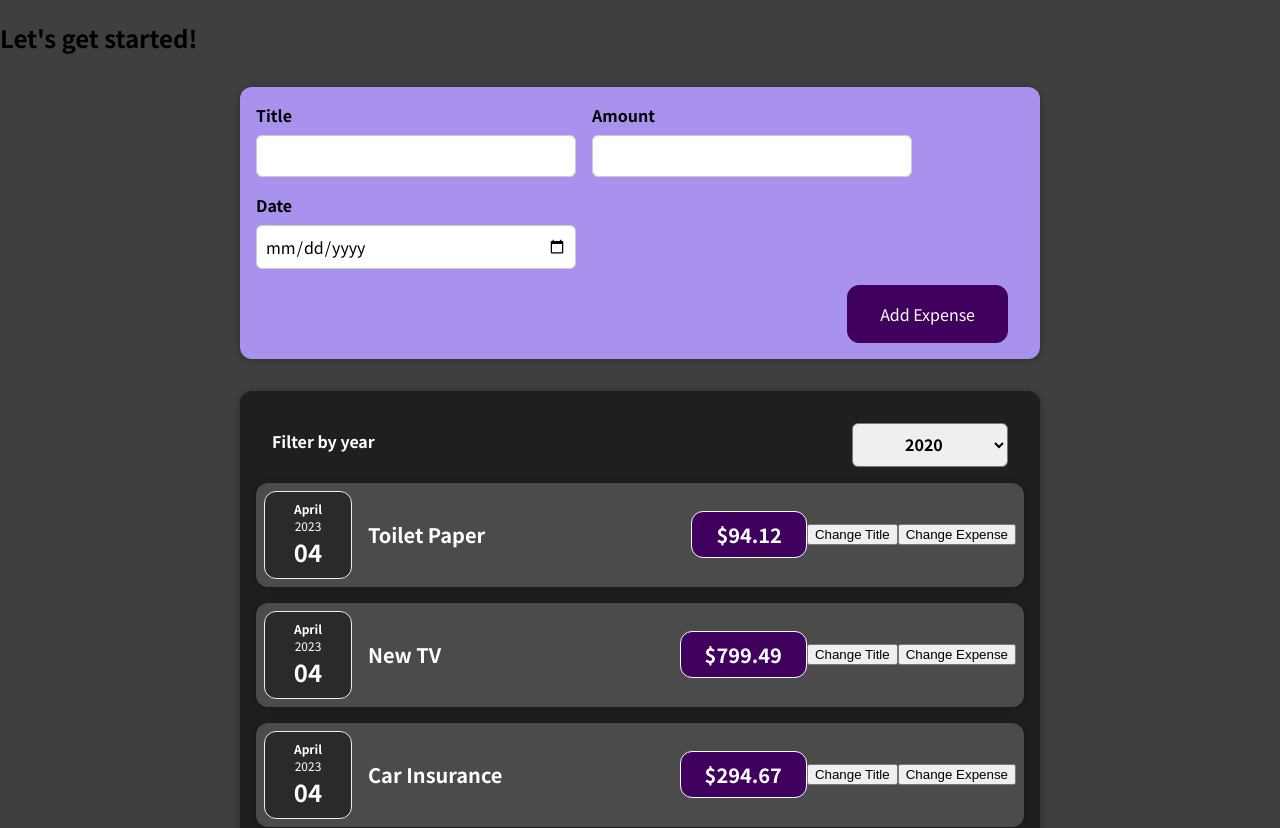
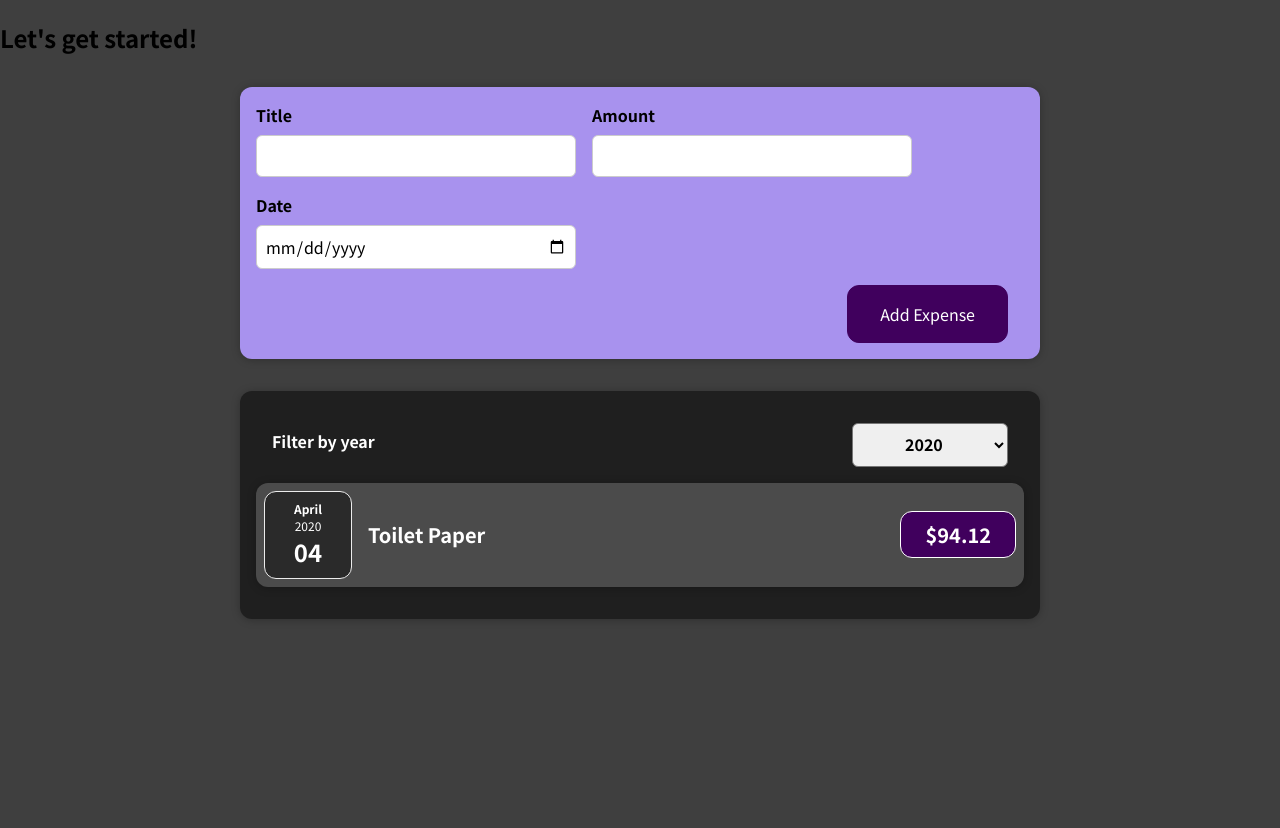
Before and after one commit to HarshaMacherla/Expense-Tracker-Using-React, a React (Create React App) app: page / in a window 1280 px wide. Shown: the top 828 px of the page. After the commit the page ends 800 px from the top, so only its background shows below. Built offline with nearby package versions, Linux system fonts and the light colour scheme.

Commit message:
Added Filter by year functionality

```diff
--- a/src/App.js
+++ b/src/App.js
@@ -8,19 +8,19 @@ function App() {
       id: "e1",
       title: "Toilet Paper",
       amount: 94.12,
-      date: new Date(2023, 3, 4),
+      date: new Date(2020, 3, 4),
     },
     {
       id: "e2",
       title: "New TV",
       amount: 799.49,
-      date: new Date(2023, 3, 4),
+      date: new Date(2021, 3, 4),
     },
     {
       id: "e3",
       title: "Car Insurance",
       amount: 294.67,
-      date: new Date(2023, 3, 4),
+      date: new Date(2022, 3, 4),
     },
     {
       id: "e4",
--- a/src/components/Expenses/ExpenseItem.js
+++ b/src/components/Expenses/ExpenseItem.js
@@ -2,28 +2,16 @@ import ExpenseDate from "./ExpenseDate";
 import ExpenseDetails from "./ExpenseDetails";
 import "./ExpenseItem.css";
 import Card from "../UI/Card";
-import { useState } from "react";
 
 const ExpenseItem = (props) => {
-  const [title, setTitle] = useState(props.title);
-  const [amount, setAmount] = useState(props.amount);
-
-  const clickHandler = () => {
-    setTitle("Updated!!!");
-    console.log(title);
-  };
-
-  const amountHandler = () => {
-    setAmount(100.0);
-    console.log(amount);
-  };
-
   return (
     <Card className="expense-item">
       <ExpenseDate date={props.date} />
-      <ExpenseDetails amount={amount} location={props.location} title={title} />
-      <button onClick={clickHandler}>Change Title</button>
-      <button onClick={amountHandler}>Change Expense</button>
+      <ExpenseDetails
+        amount={props.amount}
+        location={props.location}
+        title={props.title}
+      />
     </Card>
   );
 };
--- a/src/components/Expenses/Expenses.js
+++ b/src/components/Expenses/Expenses.js
@@ -10,13 +10,17 @@ const Expenses = (props) => {
   const filterChangeHandler = (selectedYear) => {
     setFilteredYear(selectedYear);
   };
+
+  const filteredExpenses = props.items.filter((expense) => {
+    return expense.date.getFullYear().toString() === filteredYear;
+  });
   return (
     <Card className="expenses">
       <ExpensesFilter
         selected={filteredYear}
         onChangeFilter={filterChangeHandler}
       />
-      {props.items.map((expense) => (
+      {filteredExpenses.map((expense) => (
         <ExpenseItem
           key={Math.random().toString()}
           title={expense.title}
```
